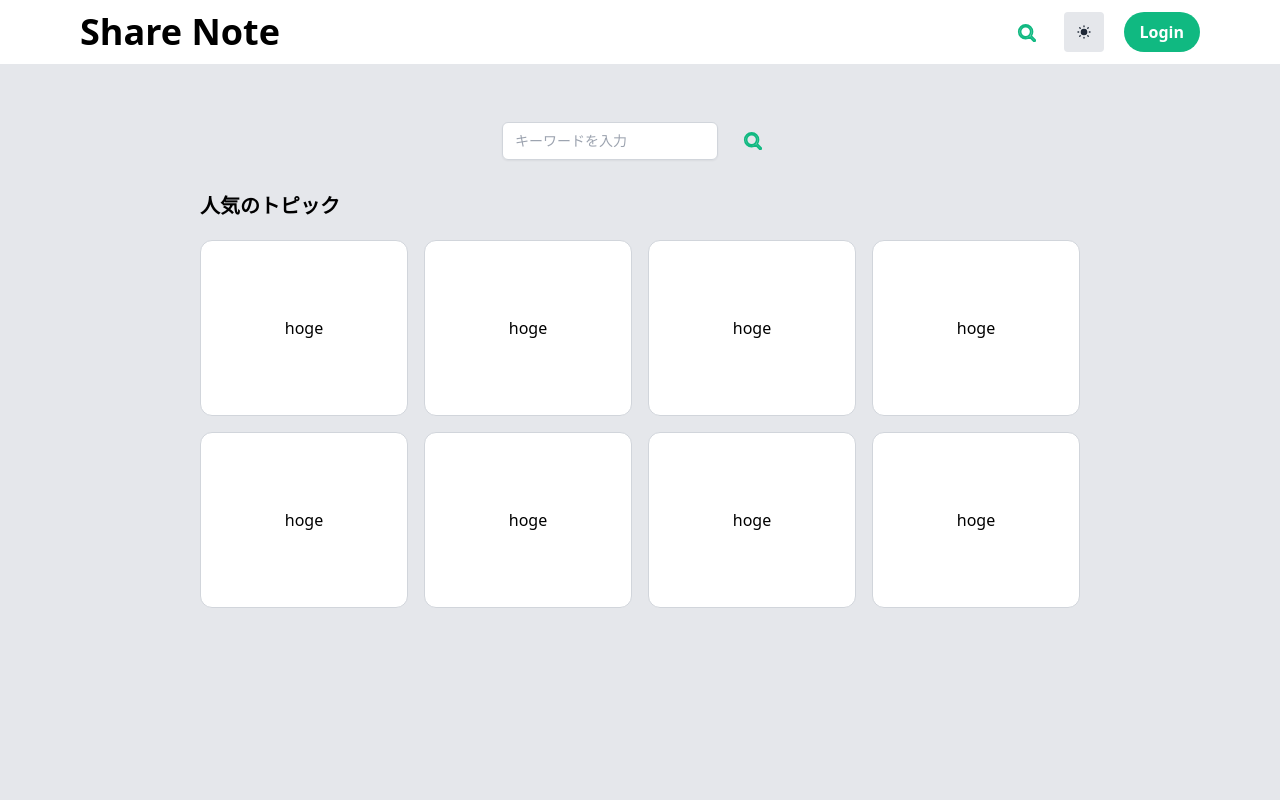
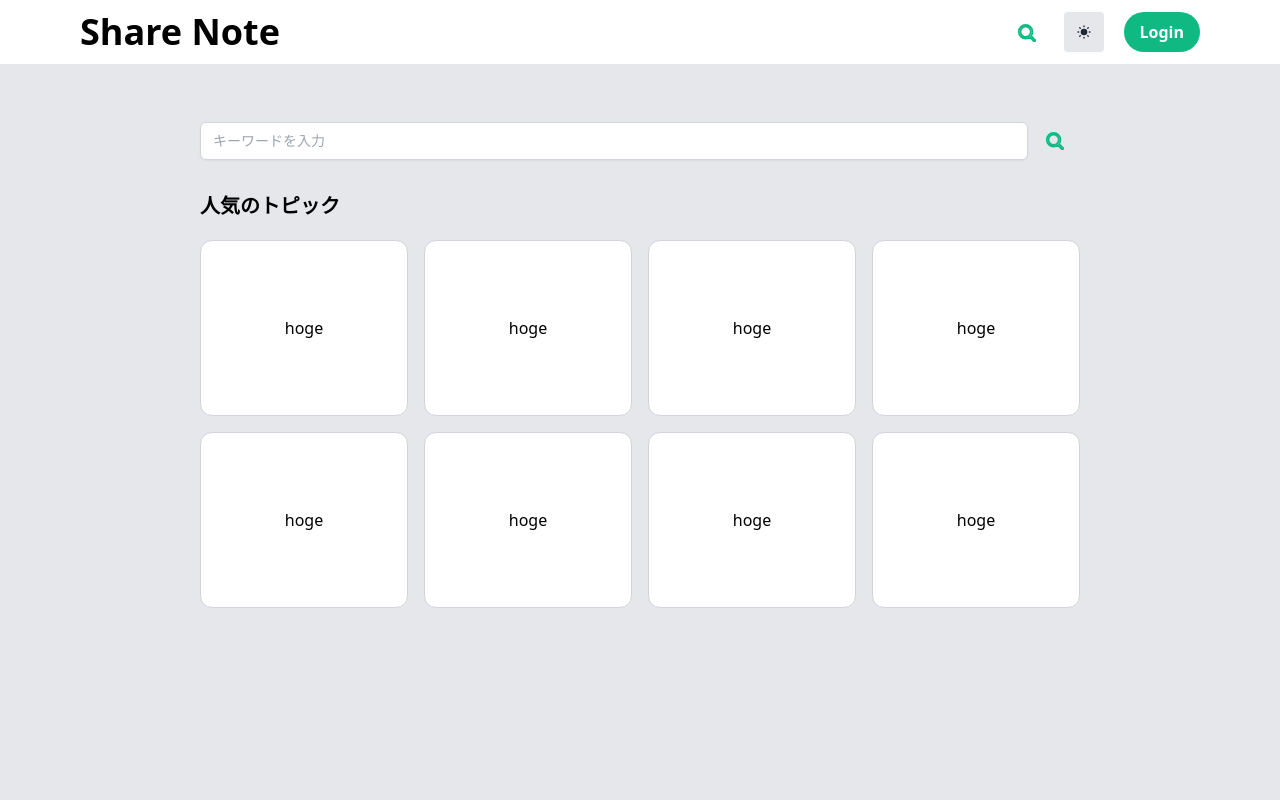
Before and after one commit to TakashiYano/blog-app-front, a Next.js app: page /search in a window 1280 px wide. Shown: the top 800 px of the page. Built offline with nearby package versions, Linux system fonts and the light colour scheme; what @tailwindcss/typography would draw is missing.

Commit message:
🩹 微修正

```diff
--- a/src/pages/index.tsx
+++ b/src/pages/index.tsx
@@ -5,7 +5,7 @@ import { Layout } from "src/components/separate/Layout";
 
 const PAGES = [
   { href: "/login", file: "/login.tsx", label: "ログインページ", isDone: true },
-  { href: "/signup", file: "/signup.tsx", label: "新規登録ページ", isDone: false },
+  { href: "/signup", file: "/signup.tsx", label: "新規登録ページ", isDone: true },
   { href: "/registration", file: "/registration.tsx", label: "初回プロフィール登録ページ", isDone: false },
   { href: "/user/foo", file: "/users/[userId].tsx", label: "ユーザーページ", isDone: false },
   { href: "/search", file: "/search.tsx", label: "投稿検索ページ", isDone: true },
--- a/src/pages/search.tsx
+++ b/src/pages/search.tsx
@@ -11,8 +11,10 @@ const Search: NextPage = () => {
       <div className="py-14">
         <div className="px-5 mx-auto my-0 md:px-10" style={{ maxWidth: "960px", minWidth: "420px" }}>
           <form className="flex justify-center">
-            <Input id="search" placeholder="キーワードを入力" />
-            <Button button id="searchButton" bgColor="transparent" textColor="green" className="ml-2">
+            <div className="w-screen">
+              <Input id="search" placeholder="キーワードを入力" />
+            </div>
+            <Button button id="searchButton" bgColor="transparent" textColor="green">
               <SearchIcon />
             </Button>
           </form>
```
